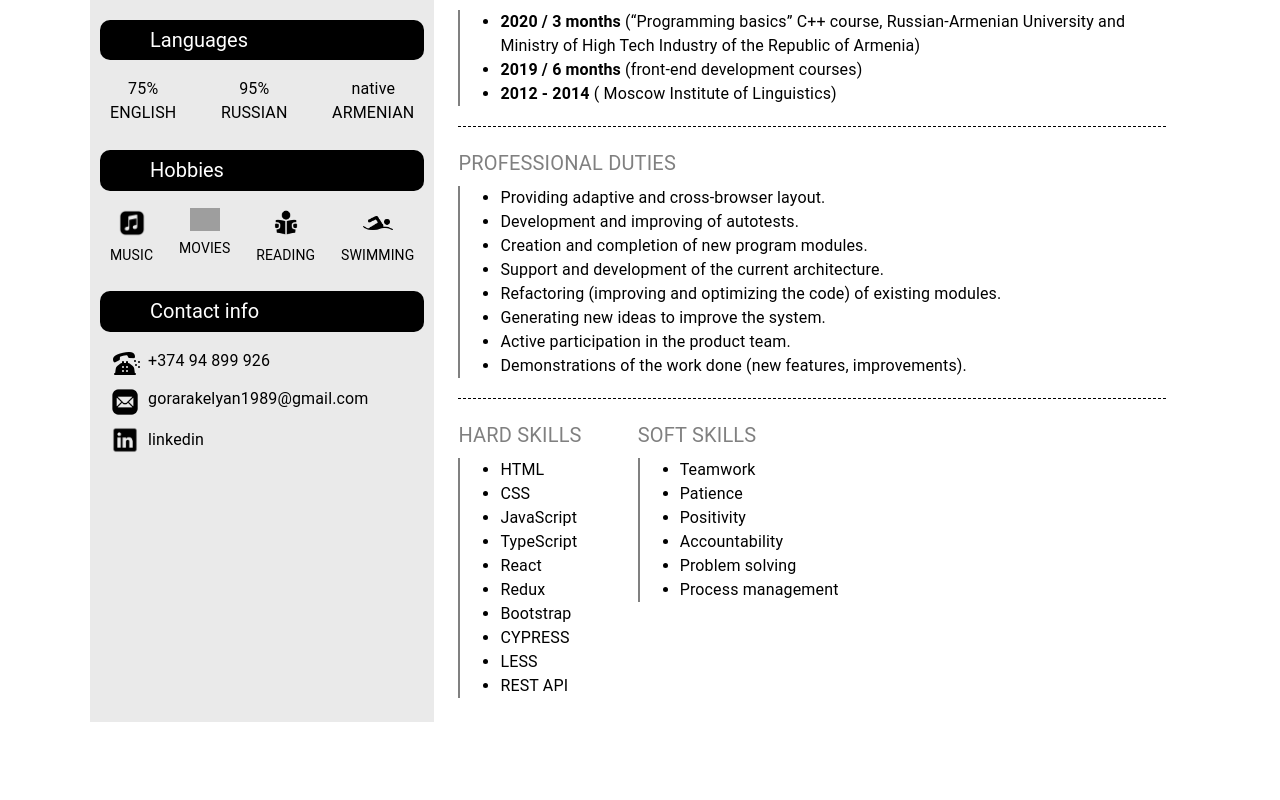
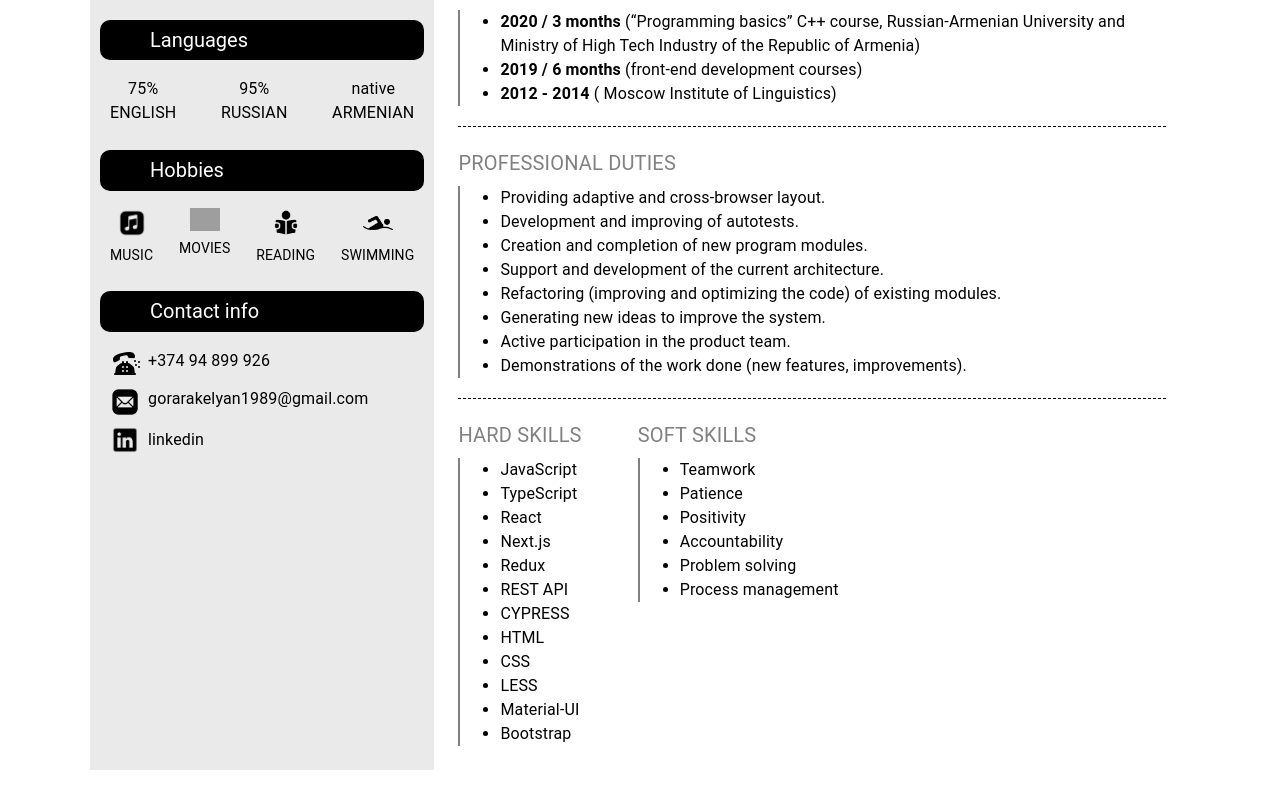
Before and after one commit to AraGor89/cv, a React (Create React App) app: page / in a window 1280 px wide. Shown: the part 506-1306 px from the top of the page. Before the commit the page ends 1258 px from the top, so only its background shows below. Built offline with nearby package versions, Linux system fonts and the light colour scheme; grey boxes are pictures that could not be loaded.

Commit message:
add skill

```diff
--- a/src/components/contacts/Mailing.jsx
+++ b/src/components/contacts/Mailing.jsx
@@ -17,7 +17,8 @@ const Mailing = ({ closeModal }) => {
     width: 400,
     bgcolor: "background.paper",
     boxShadow: 24,
-    p: 4,
+    p: 6,
+    borderRadius: "5px",
   };
 
   const sendEmail = (e) => {
@@ -85,7 +86,7 @@ const Mailing = ({ closeModal }) => {
           type="text"
           margin="dense"
           name="from_name"
-          label="Full name"
+          label="Your name please"
           variant="outlined"
         />
         <TextField
@@ -117,7 +118,12 @@ const Mailing = ({ closeModal }) => {
           label="message"
           variant="outlined"
         />
-        <Button variant="outlined" fullWidth type="submit">
+        <Button
+          variant="outlined"
+          fullWidth
+          type="submit"
+          sx={{ marginTop: "10px" }}
+        >
           Send message
         </Button>
       </Typography>
--- a/src/components/skills/Skills.jsx
+++ b/src/components/skills/Skills.jsx
@@ -10,16 +10,18 @@ const Skills = () => {
     "Process management",
   ];
   const hardSkills = [
-    "HTML",
-    "CSS",
     "JavaScript",
     "TypeScript",
     "React",
+    "Next.js",
     "Redux",
+    "REST API",
+    "CYPRESS",
+    "HTML",
+    "CSS",
+    "LESS",
+    "Material-UI",
     "Bootstrap",
-    "CYPRESS",
-    "LESS",
-    "REST API",
   ];
 
   const renderer = (data) => {
```
